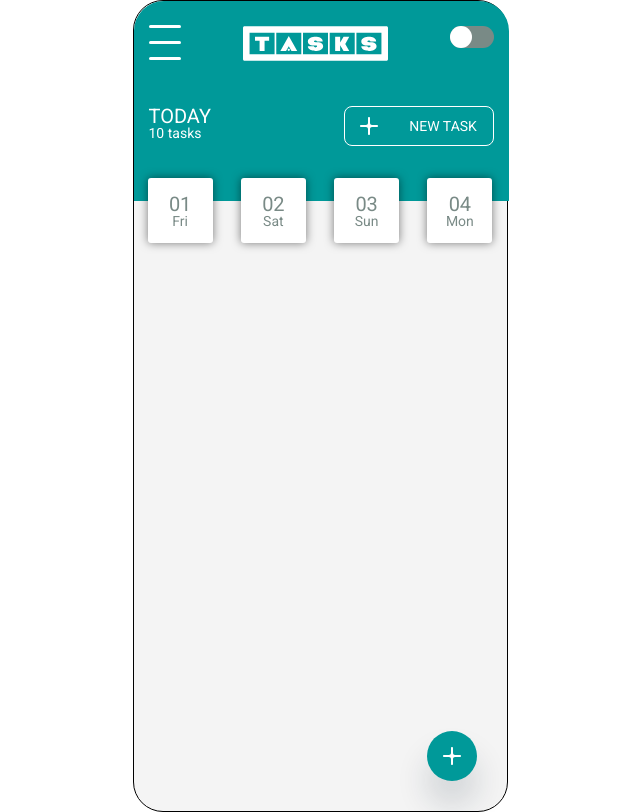
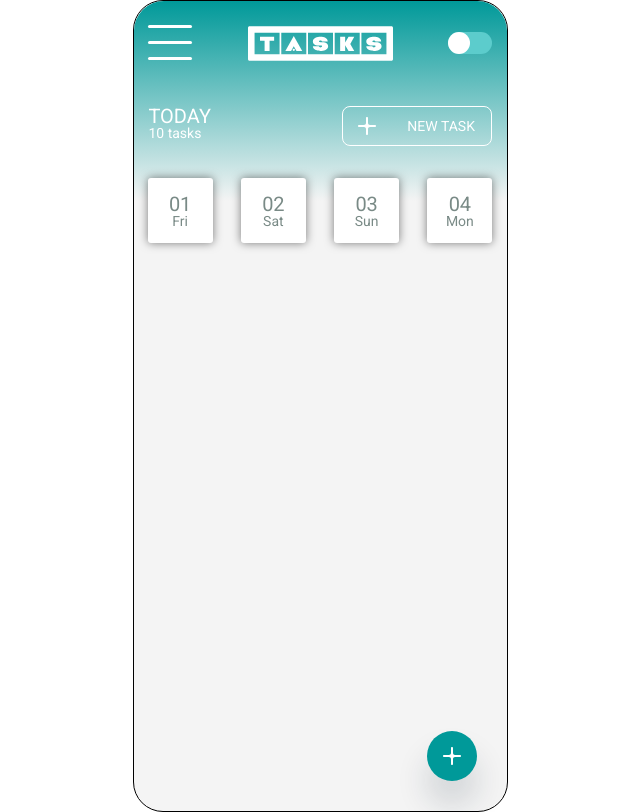
Before and after one commit to nataliakit/TasksApp, a plain HTML site: page index.html in a window 1280 px wide. Shown: the whole page, without its empty margins (320-960 px from the left). Drawn offline with Linux system fonts and the light colour scheme.

Commit message:
release v.1.3

```diff
--- a/script.js
+++ b/script.js
@@ -27,6 +27,8 @@ function toLocal() {
      list.innerHTML = localStorage.getItem('todo');
  }
 
+ localStorage.clear()
+
 const BURGER_MENU_ELEMENT = document.querySelector('#burger-menu');
 
 BURGER_MENU_ELEMENT.addEventListener('click', toggleBurgerMenu);
@@ -51,7 +53,7 @@ let section = document.querySelector('.section');
 let themeButton = document.querySelector('.button__change-theme');
 
 themeButton.onclick = function () {
-    section.classList.toggle('black-theme');
+    section.classList.toggle('dark-theme');
 
 }
 
@@ -59,7 +61,7 @@ const toggle = document.getElementById('toggle');
 
 const switchTheme = theme => (theme === "light") ? 'dark' : 'light';
 
-toggle.addEventListener('click',() =>{
+toggle.addEventListener('click',() => {
     const theme = toggle.parentNode.dataset.theme;
     toggle.parentNode.dataset.theme =switchTheme(theme);
-})
+});
--- a/style-theme.scss
+++ b/style-theme.scss
@@ -24,9 +24,9 @@ $toggle-size:22px;
   background-color: $color_white_smoke;
 
   .head {
-    width: 375px;
+    width: 100%;
     height: 200px;
-    background: $color_green;
+    background: linear-gradient(to bottom, $color_green, $color_white_smoke);
     border-radius: 30px 30px 0px 0px;
 
     .container {
@@ -39,7 +39,7 @@ $toggle-size:22px;
         padding-top: 25px;
 
         .burger {
-          width: $block-size;
+          width: $toggle-size * 2;
           height: $block-size;
           position: relative;
           cursor: pointer;
@@ -59,7 +59,7 @@ $toggle-size:22px;
               display: block;
               height: 3px;
               border-radius: 3px;
-              width: $block-size;
+              width: $toggle-size * 2;
               background-color: $color_white;
               position: absolute;
               transition: 0.5s all ease-out;
@@ -104,13 +104,14 @@ $toggle-size:22px;
           height: $toggle-size;
           position: relative;
           color: $color_white;
-          background: $color_grey;
+          background: $color_green_light;
           border-radius: ($toggle-size / 2) + (2px * 2);
-          //margin: 1em;
           transition: transform .15ms ease-out, color .15s;
+          margin-top: 6px;
 
           &[data-theme="dark"] {
             color:$color_dark-grey;
+            background: $color_dark-grey;
             & .button__change-theme::before {
               background-color: $color_twilight-gray;
               transform: translateX(100%);
@@ -227,8 +228,8 @@ $toggle-size:22px;
     border-radius: 50%;
     bottom: 30px;
     right: 30px;
-    width: 50px;
-    height: 50px;
+    width: $block-size * 2 - 14;
+    height: $block-size * 2 - 14;
     box-shadow: 0 24px 32px rgba(21, 35, 56, 0.16);
     display: flex;
     justify-content: center;
@@ -244,7 +245,7 @@ $toggle-size:22px;
     .item {
       width: 90%;
       height: 40px;
-      background-color: $color_green_light;
+      background: linear-gradient(-90deg, $color_green, $color_green_light);
       border-radius: 10px;
       display: flex;
       align-items: center;
@@ -253,6 +254,7 @@ $toggle-size:22px;
 
       & p {
         padding-left: 40px;
+        color: $color_white;
       }
 
       .checkbox {
@@ -272,7 +274,7 @@ $toggle-size:22px;
                 cursor: pointer;
 
                 &:after {
-                  background: $color_black;
+                  background: $color_white;
                 }
               }
             }
@@ -291,7 +293,7 @@ $toggle-size:22px;
             width: 20px;
             height: 22px;
             border-radius: 7px;
-            box-shadow: inset 0 1px 2px rgba(0, 0, 0, 0.2), 0 0 0 2px $color_black;
+            box-shadow: inset 0 1px 2px rgba(0, 0, 0, 0.2), 0 0 0 2px $color_white;
             transition: 0.2s;
           }
         }
@@ -357,12 +359,12 @@ $toggle-size:22px;
   }
 }
 
-//темная тема
+//Dark theme
 
-.black-theme {
+.dark-theme {
   background-color: $color_dark-grey;
   .head {
-    background: $color_twilight-gray;
+    background: linear-gradient(to bottom, $color_twilight-gray, $color_dark-grey);
   }
   .add-form__submit-button {
     background-color: $color_twilight-gray;
@@ -370,7 +372,21 @@ $toggle-size:22px;
 
   .items {
     .item {
-      background-color: $color_twilight-gray;
+      background: linear-gradient(90deg, $color_twilight-gray, $color_grey);
+      .checkbox {
+        input {
+          &:checked {
+            & + .checkbox {
+              &__text {
+                &:after {
+                  background: $color_dark-grey;
+                }
+              }
+            }
+          }
+        }
+      }
+
       & p {
         color: $color_white;
       }
```
Also changed, not shown: style-theme.css, 1 other file.
